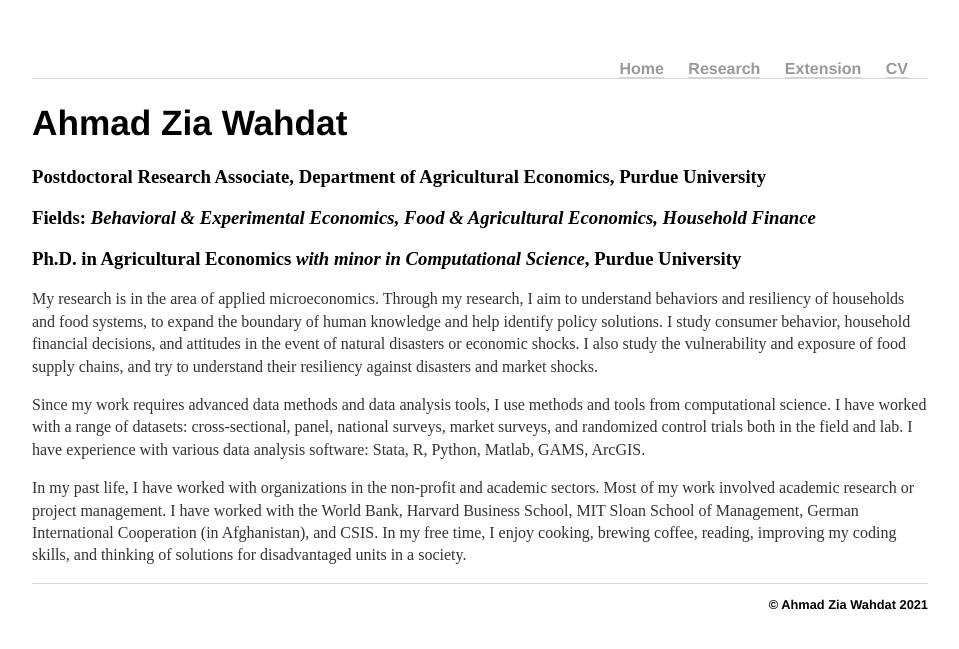
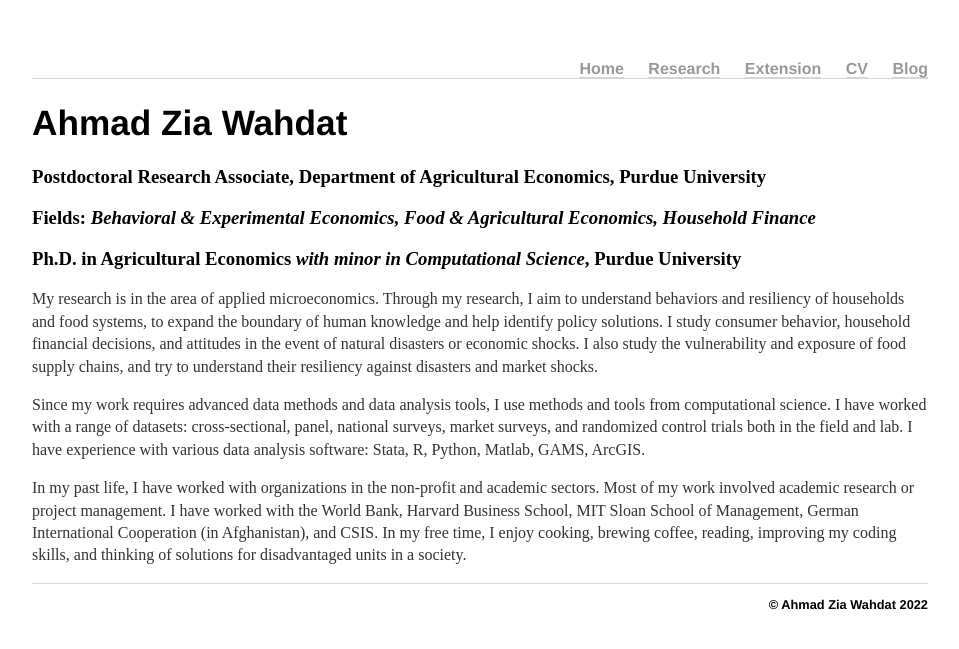
Before and after one commit to awahdat/webpage, a Jekyll site: the page built from index.html, in a window 1280 px wide. Shown: the top 649 px of the page, without its empty margins (160-1119 px from the left). Built offline with Jekyll 4.4.1, drawn with Linux system fonts in a browser that asks for light colours.

Commit message:
Update default.html

```diff
--- a/_layouts/default.html
+++ b/_layouts/default.html
@@ -17,7 +17,7 @@
 	        	<li><a href="/research">Research</a></li>
 			<li><a href="/extension">Extension</a></li>
         		<li><a href="/cv">CV</a></li>
-        		<!-- <li><a href="/blog">Blog</a></li> -->
+        		<a href="/blog">Blog</a></li>
     		</ul>
 		</nav>
   <div class="container">
@@ -28,7 +28,7 @@
 
 		<footer>
     		<ul>
-            	&copy; Ahmad Zia Wahdat 2021
+            	&copy; Ahmad Zia Wahdat 2022
             	<!--
          	<li><a href="mailto:hankquinlanhub@gmail.com">email</a></li>
         	<li><a href="https://github.com/hankquinlan">github.com/hankquinlan</a></li> -->
```
